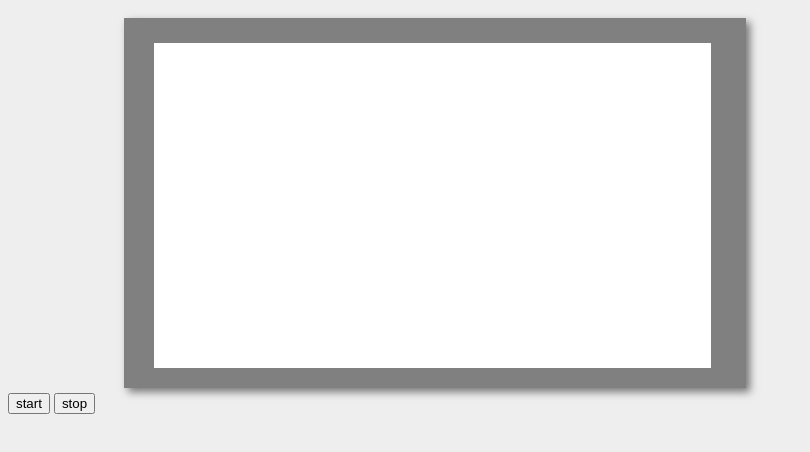
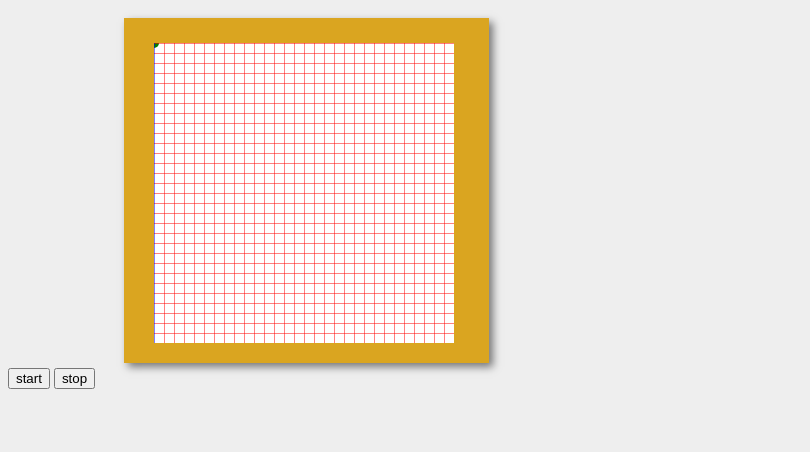
Before and after one commit to yohe-developer/game, a website built with Vite: page index.html in a window 1280 px wide. Shown: the whole page, without its empty margins (0-810 px from the left). Built offline with nearby package versions, Linux system fonts and the light colour scheme.

Commit message:
feat: 基础绘制

```diff
--- a/src/application/index.ts
+++ b/src/application/index.ts
@@ -2,4 +2,14 @@
  * Created by aio on 2022/12/31 16:00
  */
 
-import './ApplicationTest'
+// import '../test/ApplicationTest'
+
+import './src/RenderState'
+import './test/TestApplication'
+import { Application } from '@/application/src/Application'
+import { TestApplication } from '@/application/test/TestApplication'
+
+const canvas: HTMLCanvasElement | null = document.getElementById('canvas') as HTMLCanvasElement
+
+const app: Application = new TestApplication(canvas)
+app.start()
--- a/src/application/Application.ts
+++ b/src/application/src/Application.ts
@@ -1,9 +1,9 @@
 /**
  * Created by aio on 2022/12/31 16:14
  */
-import { Vec2 } from '@/application/math2d'
-import { CanvasKeyBoardEvent, CanvasMouseEvent } from '@/application/Event'
-import { Timer, TimerCallback } from '@/application/Timer'
+import { Vec2 } from '@/application/src/math2d'
+import { CanvasKeyBoardEvent, CanvasMouseEvent } from '@/application/src/Event'
+import { Timer, TimerCallback } from '@/application/src/Timer'
 
 export class Application implements EventListenerObject {
   public timers: Timer[] = []
--- a/src/application/Canvas2DApplication.ts
+++ b/src/application/src/Canvas2DApplication.ts
@@ -1,7 +1,7 @@
 /**
  * Created by aio on 2023/1/1 09:22
  */
-import { Application } from '@/application/Application'
+import { Application } from '@/application/src/Application'
 
 export class Canvas2DApplication extends Application {
   public context2D: CanvasRenderingContext2D | null
--- a/src/application/Event.ts
+++ b/src/application/src/Event.ts
@@ -1,7 +1,7 @@
 /**
  * Created by aio on 2023/1/1 08:52
  */
-import { Vec2 } from '@/application/math2d'
+import { Vec2 } from '@/application/src/math2d'
 
 export enum EInputEventType {
   MOUSEEVENT,
--- /dev/null
+++ b/src/application/src/RenderState.ts
@@ -0,0 +1,76 @@
+/**
+ * Created by aio on 2023/1/1 13:07
+ */
+
+export class RenderState {
+  public lineWidth: number = 1
+  public strokeStyle: string = 'red'
+  public fillStyle: string = 'green'
+  public clone(): RenderState {
+    const state: RenderState = new RenderState()
+    state.lineWidth = this.lineWidth
+    state.strokeStyle = this.strokeStyle
+    state.fillStyle = this.fillStyle
+    return state
+  }
+
+  public toString(): string {
+    return JSON.stringify(this, null, ' ')
+  }
+}
+
+class RenderStateStack {
+  private readonly _stack: RenderState[] = [new RenderState()]
+
+  private get _currentState(): RenderState {
+    return this._stack[this._stack.length - 1]
+  }
+
+  public save(): void {
+    this._stack.push(this._currentState.clone())
+  }
+
+  public restore(): void {
+    this._stack.pop()
+  }
+
+  public get lineWidth(): number {
+    return this._currentState.lineWidth
+  }
+
+  public set lineWidth(value: number) {
+    this._currentState.lineWidth = value
+  }
+
+  public get strokeStyle(): string {
+    return this._currentState.strokeStyle
+  }
+
+  public set strokeStyle(value: string) {
+    this._currentState.strokeStyle = value
+  }
+
+  public get fillStyle(): string {
+    return this._currentState.fillStyle
+  }
+
+  public set fillStyle(value: string) {
+    this._currentState.fillStyle = value
+  }
+
+  public printCurrentStateInfo(): void {
+    console.log(this._currentState.toString())
+  }
+}
+
+const stack = new RenderStateStack()
+
+stack.printCurrentStateInfo()
+stack.save()
+stack.lineWidth = 10
+stack.fillStyle = 'black'
+
+stack.printCurrentStateInfo()
+
+stack.restore()
+stack.printCurrentStateInfo()
--- /dev/null
+++ b/src/application/test/TestApplication.ts
@@ -0,0 +1,226 @@
+/**
+ * Created by aio on 2023/1/1 12:51
+ */
+import TEST_IMG from '../data/test.jpg'
+import { Canvas2DApplication } from '@/application/src/Canvas2DApplication'
+
+type PatternRepeat = 'repeat' | 'repeat-x' | 'repeat-y' | 'no-repeat'
+export class TestApplication extends Canvas2DApplication {
+  private _lineDashOffset: number = 0
+  private _linearGradient!: CanvasGradient
+  private _radialGradient!: CanvasGradient
+  private _pattern: CanvasPattern | null = null
+  constructor(canvas: HTMLCanvasElement) {
+    super(canvas)
+    this.addTimer(this.timeCallback.bind(this), 0)
+  }
+
+  private _updateLineDashOffset(): void {
+    this._lineDashOffset--
+    if (this._lineDashOffset < -10000) {
+      this._lineDashOffset = 0
+    }
+  }
+
+  public render(): void {
+    this.context2D?.clearRect(0, 0, this.context2D?.canvas.width, this.context2D?.canvas.height)
+    // this.fillLinearRect(0, 0, this.canvas.width, this.canvas.height)
+    // this.fillRadialRect(0, 0, this.canvas.width, this.canvas.height)
+    // this.fillPatternRect(0, 0, this.canvas.width, this.canvas.height)
+    // this.fillPatternRect(0, 0, this.canvas.width, this.canvas.height, 'no-repeat')
+    // this.strokeCoord(12, 12, this.canvas.width, this.canvas.height)
+    this.strokeGrid()
+  }
+
+  public timeCallback(id: number, data: any): void {
+    this._updateLineDashOffset()
+    this.context2D?.clearRect(0, 0, this.context2D?.canvas.width, this.context2D?.canvas.height)
+    this._drawRect(10, 10, this.canvas.width - 20, this.canvas.height - 20)
+  }
+
+  public _drawRect(x: number, y: number, w: number, h: number): void {
+    if (this.context2D !== null) {
+      this.context2D.save()
+      this.context2D.fillStyle = 'pink'
+      this.context2D.strokeStyle = 'blue'
+      this.context2D.lineWidth = 2
+      this.context2D.setLineDash([10, 15])
+
+      this.context2D.lineDashOffset = this._lineDashOffset
+
+      this.context2D.beginPath()
+      this.context2D.moveTo(x, y)
+      this.context2D.lineTo(x + w, y)
+      this.context2D.lineTo(x + w, y + h)
+      this.context2D.lineTo(x, y + h)
+      this.context2D.closePath()
+
+      this.context2D.fill()
+      this.context2D.stroke()
+
+      this.context2D.restore()
+    }
+  }
+
+  public static Colors: string[] = [
+    'aqua', // 浅绿色
+    'black', // 黑色
+    'blue', // 蓝色
+    'fuchsia', // 紫红色
+    'gray', // 灰色
+    'green', // 绿色
+    'lime', // 绿黄色
+    'maroon', // 褐红色
+    'navy', // 海军蓝
+    'olive', // 橄榄色
+    'orange', // 橙色
+    'purple', // 紫色
+    'red', // 红色
+    'silver', // 银灰色
+    'teal', // 蓝绿色
+    'yellow', // 黄色
+    'white' // 白色
+  ]
+
+  public fillLinearRect(x: number, y: number, w: number, h: number): void {
+    if (this.context2D !== null) {
+      this.context2D.save()
+      if (this._linearGradient === undefined) {
+        this._linearGradient = this.context2D.createLinearGradient(x, y, x + w, y)
+        this._linearGradient = this.context2D.createLinearGradient(x, y, x, y + h)
+        this._linearGradient = this.context2D.createLinearGradient(x, y, x + w, y + h)
+        this._linearGradient = this.context2D.createLinearGradient(x + w, y + h, x, y)
+        this._linearGradient.addColorStop(0.0, 'grey')
+        this._linearGradient.addColorStop(0.25, 'rgba( 255 , 0 , 0 , 1 ) ')
+        this._linearGradient.addColorStop(0.5, 'green')
+        this._linearGradient.addColorStop(0.75, '#0000FF')
+        this._linearGradient.addColorStop(1.0, 'black')
+      }
+      this.context2D.fillStyle = this._linearGradient
+      this.context2D.beginPath()
+      this.context2D.rect(x, y, w, h)
+      this.context2D.fill()
+      this.context2D.restore()
+    }
+  }
+
+  public fillRadialRect(x: number, y: number, w: number, h: number): void {
+    if (this.context2D !== null) {
+      this.context2D.save()
+      if (this._radialGradient === undefined) {
+        const centX: number = x + w * 0.5
+        const centY: number = y + h * 0.5
+        let radius: number = Math.min(w, h)
+        radius *= 0.5
+
+        this._radialGradient = this.context2D.createRadialGradient(
+          centX,
+          centY,
+          radius * 0.1,
+          centY,
+          centY,
+          radius
+        )
+        this._radialGradient.addColorStop(0.0, 'black')
+        this._radialGradient.addColorStop(0.25, 'rgba( 255 , 0 , 0 , 1 ) ')
+        this._radialGradient.addColorStop(0.5, 'green')
+        this._radialGradient.addColorStop(0.75, '#0000FF')
+        this._radialGradient.addColorStop(1.0, 'white')
+      }
+      this.context2D.fillStyle = this._radialGradient
+      this.context2D.fillRect(x, y, w, h)
+      this.context2D.restore()
+    }
+  }
+
+  public fillPatternRect(
+    x: number,
+    y: number,
+    w: number,
+    h: number,
+    repeat: PatternRepeat = 'repeat'
+  ): void {
+    if (this.context2D !== null) {
+      if (this._pattern === null) {
+        const img: HTMLImageElement = document.createElement('img')
+        img.src = TEST_IMG
+        img.onload = (ev: Event): void => {
+          console.log(ev, 'ev')
+          if (this.context2D !== null) {
+            this._pattern = this.context2D.createPattern(img, repeat)
+            this.context2D.save()
+            if (this._pattern) {
+              this.context2D.fillStyle = this._pattern
+            }
+            this.context2D.beginPath()
+            this.context2D.rect(x, y, w, h)
+            this.context2D.fill()
+            this.context2D.restore()
+          }
+        }
+      } else {
+        this.context2D.save()
+        if (this._pattern) {
+          this.context2D.fillStyle = this._pattern
+        }
+        this.context2D.beginPath()
+        this.context2D.rect(x, y, w, h)
+        this.context2D.fill()
+        this.context2D.restore()
+      }
+    }
+  }
+
+  public strokeLine(x0: number, y0: number, x1: number, y1: number): void {
+    if (this.context2D !== null) {
+      this.context2D.beginPath()
+      this.context2D.moveTo(x0, y0)
+      this.context2D.lineTo(x1, y1)
+      this.context2D.stroke()
+    }
+  }
+
+  public strokeCoord(originX: number, originY: number, width: number, height: number): void {
+    if (this.context2D !== null) {
+      this.context2D.save()
+      this.context2D.strokeStyle = 'red'
+      this.strokeLine(originX, originY, originX + width, originY)
+      this.context2D.strokeStyle = 'blue'
+      this.strokeLine(originX, originY, originX, originY + height)
+      this.context2D.restore()
+    }
+  }
+
+  public strokeGrid(color: string = 'red', interval: number = 10): void {
+    if (this.context2D !== null) {
+      this.context2D.save()
+      this.context2D.strokeStyle = color
+      this.context2D.lineWidth = 0.5
+      for (let i: number = interval + 0.5; i < this.canvas.width; i += interval) {
+        this.strokeLine(i, 0, i, this.canvas.height)
+      }
+      for (let i: number = interval + 0.5; i < this.canvas.height; i += interval) {
+        this.strokeLine(0, i, this.canvas.width, i)
+      }
+      this.context2D.restore()
+      this.fillCircle(0, 0, 5, 'green')
+      this.strokeCoord(0, 0, this.canvas.width, this.canvas.height)
+    }
+  }
+
+  public fillCircle(
+    x: number,
+    y: number,
+    radius: number,
+    fillStyle: string | CanvasGradient | CanvasPattern = 'red'
+  ): void {
+    if (this.context2D !== null) {
+      this.context2D.save()
+      this.context2D.fillStyle = fillStyle
+      this.context2D.beginPath()
+      this.context2D.arc(x, y, radius, 0, Math.PI * 2)
+      this.context2D.fill()
+      this.context2D.restore()
+    }
+  }
+}
--- a/src/index.scss
+++ b/src/index.scss
@@ -11,13 +11,9 @@ css选择器：# 表示id选择器
 
   border-style: solid ;
   border-width: 25px 35px 20px 30px ; /*  top - right - bottom - left 顺序 */
-  border-color: gray ;
+  border-color: goldenrod;
 
   /* 使用各种单位表示padding */
-  padding-top: 10px ;
-  padding-right: 0.25em ;
-  padding-bottom: 2ex ;
-  padding-left: 20% ;
 
   -webkit-box-shadow: 4px 4px 8px rgba(0, 0, 0, 0.5);
   -moz-box-shadow: 4px 4px 8px rgba(0, 0, 0, 0.5);
```
Also changed, not shown: src/application/test/application.test.ts (renamed from src/application/ApplicationTest.ts, +2 -2 lines), src/global.d.ts (added, +91 -0 lines), src/application/data/test.jpg (added), src/application/src/Timer.ts (renamed from src/application/Timer.ts), src/application/src/WebGLApplication.ts (renamed from src/application/WebGLApplication.ts), src/application/src/math2d.ts (renamed from src/application/math2d.ts), 1 other file.
